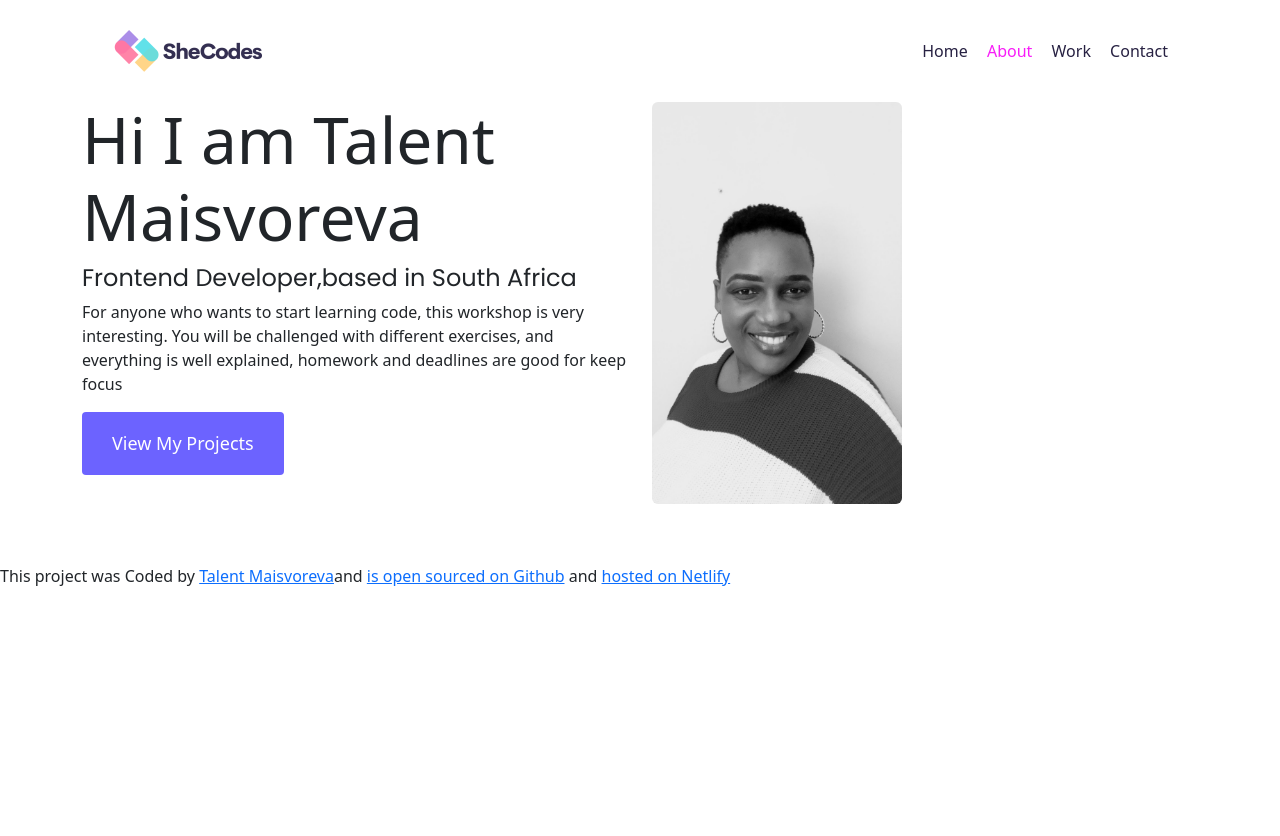
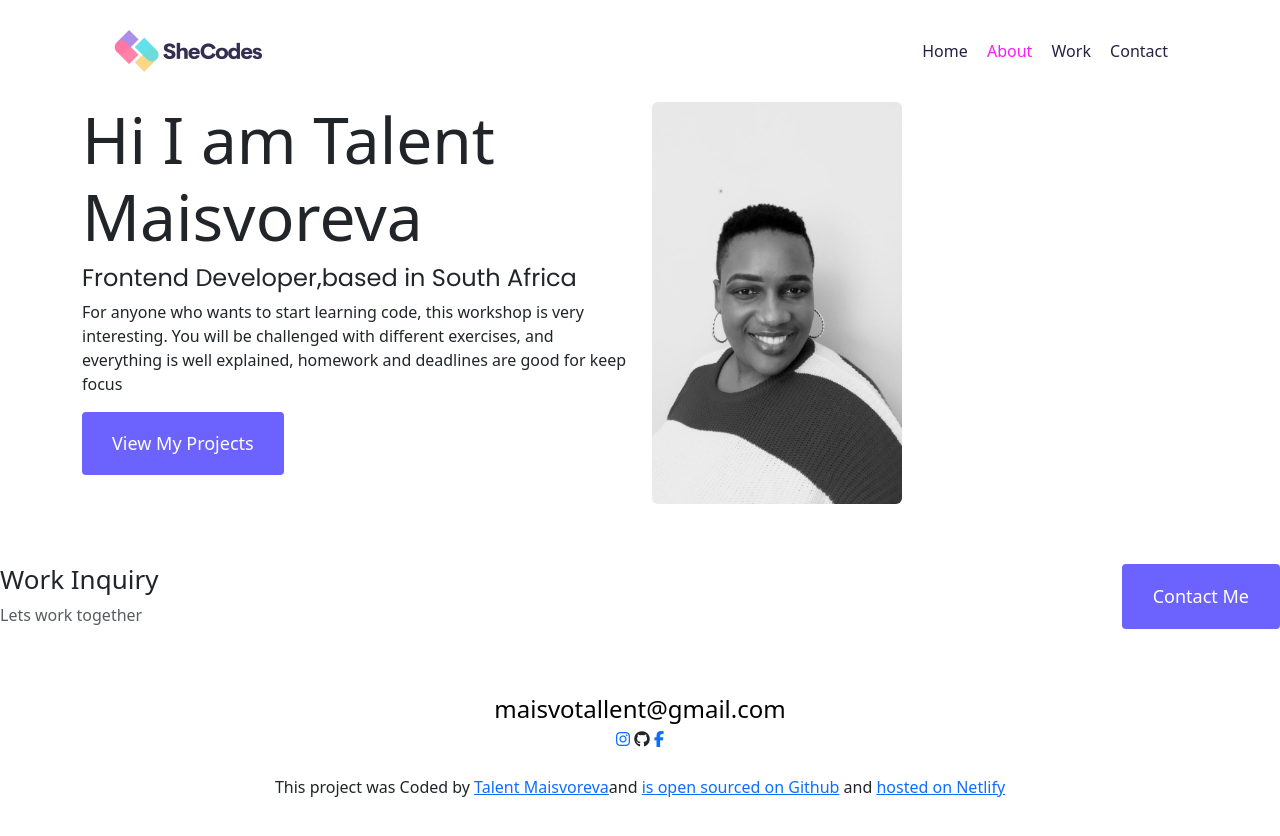
Before and after one commit to Talentm36/portfolio-project, a plain HTML site: page about.html in a window 1280 px wide. Before the commit the page ends 800 px from the top, so only its background shows below. Drawn offline with nearby package versions, Linux system fonts and the light colour scheme.

Commit message:
Update about.html

```diff
--- a/about.html
+++ b/about.html
@@ -73,8 +73,22 @@
       </div>
     </div>
 
+
     <footer>
-      This project was Coded by
+    <div class="contact-box d-flex justify-content-between mb-5 d-none d-md-flex"> <div><h3>Work Inquiry</h3><p class="text-muted">Lets work together</p></div>
+<div>   <a href="/contact.html" class="btn btn-branding"
+
+  >Contact Me</a></div>
+    </div>
+    <div class="d-flex justify-content-center ">
+      <a href="mailto:maisvotallent@gmail.com" class="email-link" title="Email Talent">maisvotallent@gmail.com</a>
+    </div>
+      <div class="social-links text-center justify-content-between"><a href="https://www.instagram.com/talentmaisvoreva" ><i class="fa-brands fa-instagram"></i></a>
+      <a href="https://www.github.com/talentm36" title="Github"></a><i class="fa-brands fa-github"></i></a>
+
+     <a href="https://www.facebook.com/ndanatseitallent" title="Facebook"><i class="fa-brands fa-facebook-f"></i></a>
+     </div>
+     <p class="text-center mt-4">  This project was Coded by
       <a href="https://github.com/Talentm36" target="_blank"
         >Talent Maisvoreva</a
       >and
@@ -90,7 +104,9 @@
         target="_blank"
       >
         hosted on Netlify</a
-      >
+      ></p>
+
+    </div>
     </footer>
   </body>
 </html>
```
